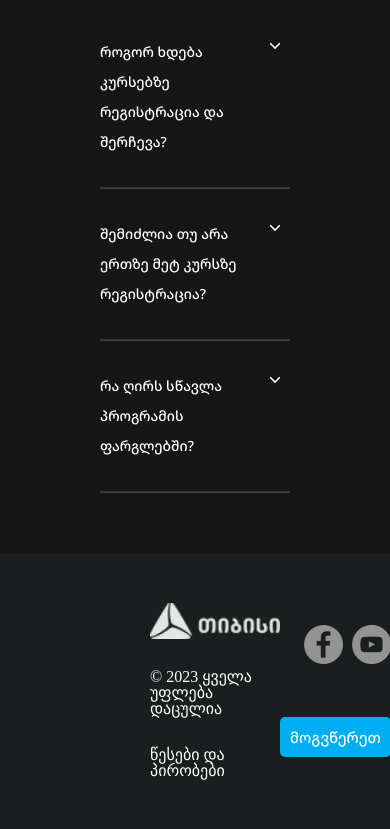
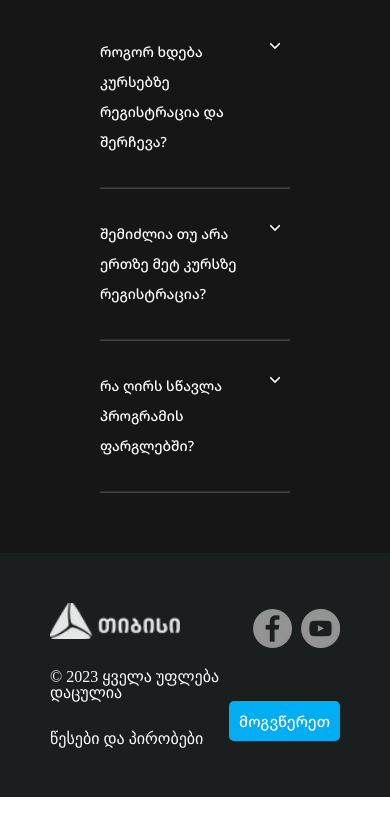
Before and after one commit to JavaEnergy/TBC-page, a plain HTML site: page index.html in a window 390 px wide. Shown: the part 5643-6472 px from the top of the page. After the commit the page ends 6440 px from the top, so only its background shows below. Drawn offline with Linux system fonts and the light colour scheme; a web font is replaced by a local one.

Commit message:
modify footer

```diff
--- a/style.css
+++ b/style.css
@@ -427,6 +427,9 @@ footer {
   .footer-second button {
     padding: 10px 20px;
   }
+  footer {
+    padding: 0 100px;
+  }
 }
 @media (max-width: 630px) {
   .menu-ul {
@@ -463,4 +466,7 @@ footer {
   .footer-second button {
     padding: 10px 10px;
   }
+  footer {
+    padding: 0 50px;
+  }
 }
```
